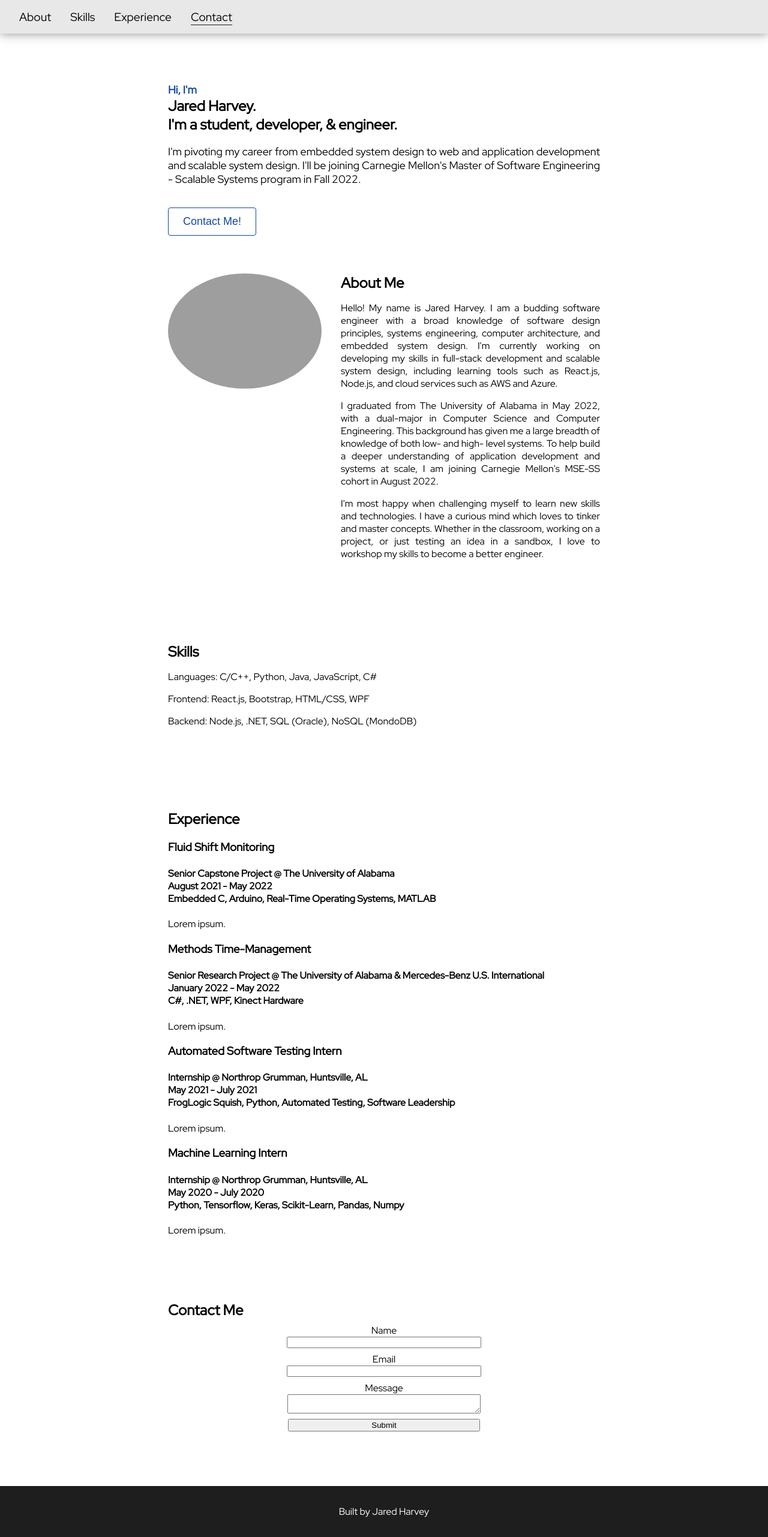
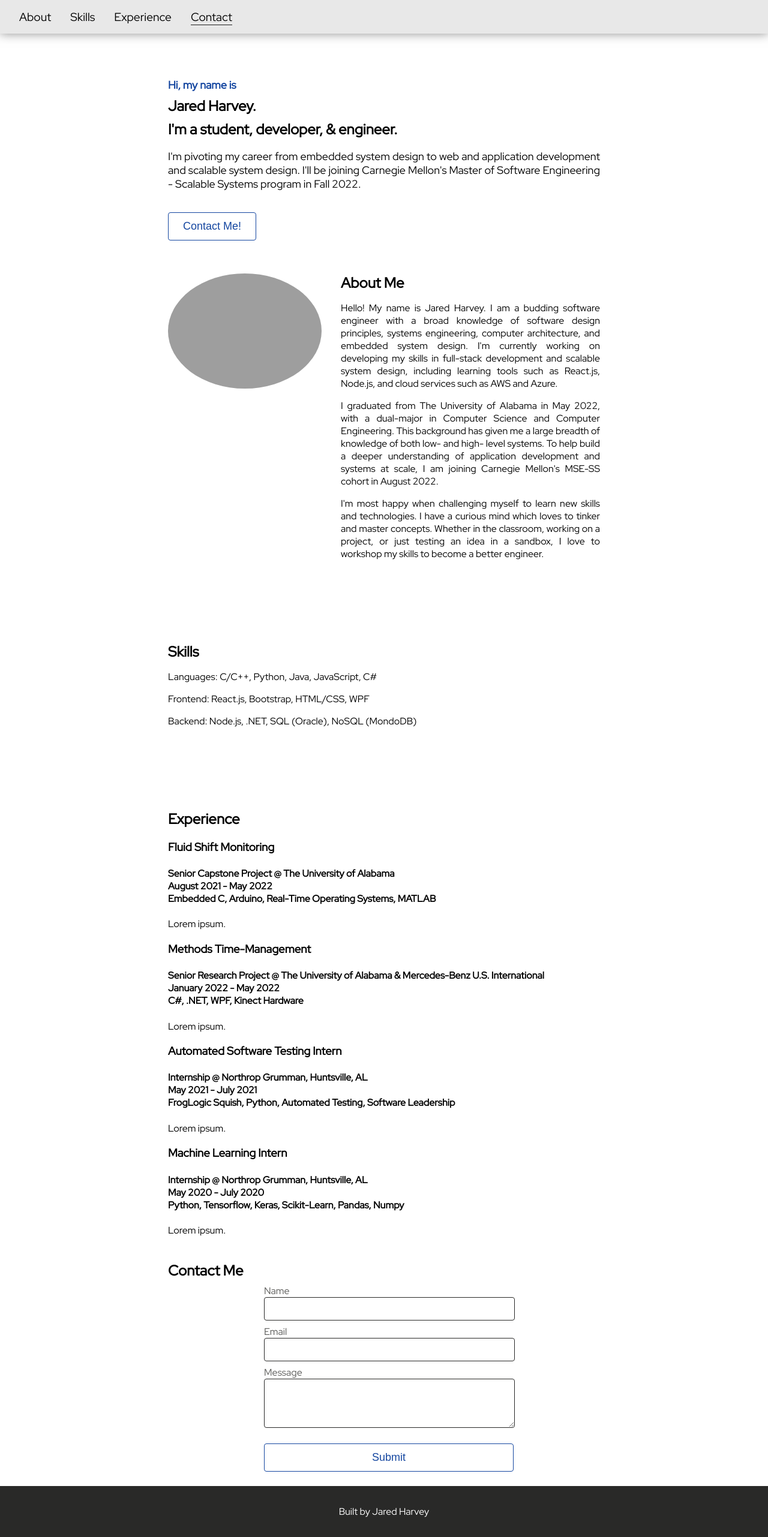
Before and after one commit to jaharvey2000/jaharvey-portfolio, a React (Create React App) app: page / in a window 1280 px wide. Shown: the whole page at 60% size. Built offline with nearby package versions, Linux system fonts and the light colour scheme; grey boxes are pictures that could not be loaded; the HTML template or start-up script is replaced by a standard one.

Commit message:
Style for home and contact sections

```diff
--- a/emailserver.js
+++ b/emailserver.js
@@ -53,6 +53,8 @@ router.post("/api/contact", (req, res) => {
 
     // Send the email and reply with the status
     emailFormSource.sendMail(mail, (error) => {
-        error ? res.json({status: "ERROR"}) : res.json({status: "Message Sent"});
+        error ? res.json({status: "ERROR"}) : res.json(
+            {status: "Thanks for the message! I'll get back to you soon."}
+        );
     });
 });
--- a/src/App.css
+++ b/src/App.css
@@ -47,7 +47,7 @@ section {
     padding: 0 1rem;
 }
 
-section h1, section h2 {
+section h2 {
     margin: 0;
 }
 
@@ -63,7 +63,8 @@ section h1, section h2 {
 }
 
 #homeSection h1 {
-    margin-top: 0;
+    margin-top: .5rem;
+    margin-bottom: .5rem;
     font-size: x-large;
 }
 
@@ -71,7 +72,7 @@ section h1, section h2 {
     text-align: justify;
 }
 
-#homeSection button {
+#homeSection button, #contactSection button {
     background: none;
     border: 1px solid rgb(var(--accent1));
     border-radius: .25rem;
@@ -83,7 +84,7 @@ section h1, section h2 {
     transition: .2s ease;
 }
 
-#homeSection button:hover {
+#homeSection button:hover, #contactSection button:hover {
     background: rgba(var(--accent1), 0.2);
     cursor: pointer;
 }
@@ -111,31 +112,43 @@ section h1, section h2 {
 
 /* ===== CONTACT SECTION ===== */
 #contactSection form {
-    max-width: 20rem;
+    max-width: 25rem;
     margin: 0 auto;
 }
 
 #contactSection form div {
     display: flex;
     flex-direction: column;
-    align-items: center;
+    align-items: flex-start;
     margin: .5rem 0;
+}
+
+#contactSection form div label {
+    color: rgb(var(--fontLighter));
 }
 
 #contactSection form div input,
 #contactSection form div textarea {
     width: 100%;
-    padding: 0;
+    padding: .5rem;
+    font-size: large;
+    background: rgb(var(--background));
+    border: 1px solid rgb(var(--font));
+    border-radius: .25rem;
+}
+
+#contactSection form div textArea {
+    min-height: 4rem;
 }
 
 #contactSection form button {
-    width: 100%;
+    width: calc(100% + 1rem);
 }
 
 /* ===== FOOTER ===== */
 #app-footer {
-    background: #1e1e1e;
+    background: rgb(var(--font));
     padding: 1rem 0;
     text-align: center;
-    color: white;
+    color: rgb(var(--background));
 }
--- a/src/index.css
+++ b/src/index.css
@@ -2,8 +2,9 @@
     --accent1: 20, 70, 160;     /* #1446a0 */
     --accent2: 85, 12, 24;      /* #550c18 */
     --accent3: 244,157,55;      /* #f49d37*/
-    --background: #ffffff;
+    --background: 255, 255, 255;
     --font: 41, 41, 40;         /* #292928 */
+    --fontLighter: 90, 90, 88;
 }
 
 body {
--- a/src/pages/Home.js
+++ b/src/pages/Home.js
@@ -9,13 +9,10 @@ function Home() {
         <section>
             <div id="homeSection">
                 <p className="greetings">
-                    Hi, I'm
+                    Hi, my name is
                 </p>
-                <h1>
-                    Jared Harvey.
-                    <br />
-                    I'm a student, developer, & engineer.
-                </h1>
+                <h1>Jared Harvey.</h1>
+                <h1>I'm a student, developer, & engineer.</h1>
                 <p className="blurb">
                     I'm pivoting my career from embedded system design to web and application development and scalable system design.
                     I'll be joining Carnegie Mellon's Master of Software Engineering - Scalable Systems program in Fall 2022.
```
